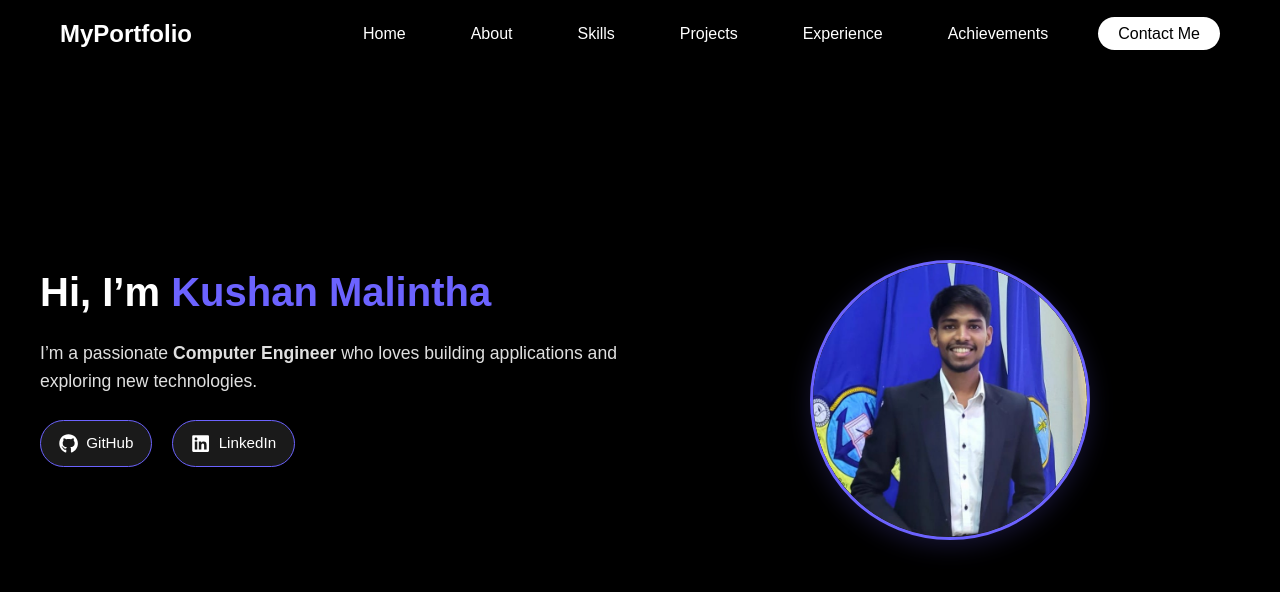
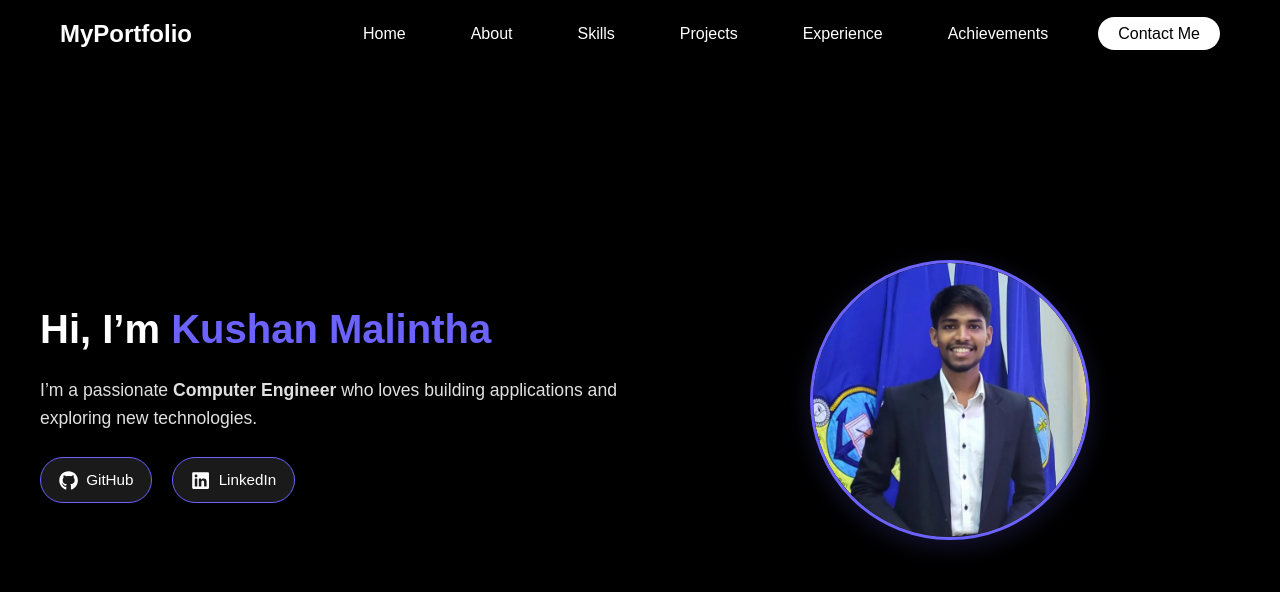
Before and after one commit to kushanmalintha/My-Portfolio, a React (Vite) app: page / in a window 1280 px wide. Shown: the top 592 px of the page. Built offline with nearby package versions, Linux system fonts and the light colour scheme.

Commit message:
create hero section

```diff
--- a/src/styles/Hero.css
+++ b/src/styles/Hero.css
@@ -6,7 +6,8 @@
 .hero-container {
   display: grid;
   grid-template-columns: 1fr 1fr;
-  align-items: left;
+  align-items: center;
+  justify-content: center;
   max-width: 1200px;
   margin: 0 auto;
   gap: 40px;
@@ -67,7 +68,7 @@
   overflow: hidden;
   display: flex;
   justify-content: center;
-  align-items: right;
+  align-items: center;
   margin: 0 auto;
   box-shadow: 0px 6px 25px rgba(108, 99, 255, 0.2);
   border: 3px solid #6c63ff;
```
